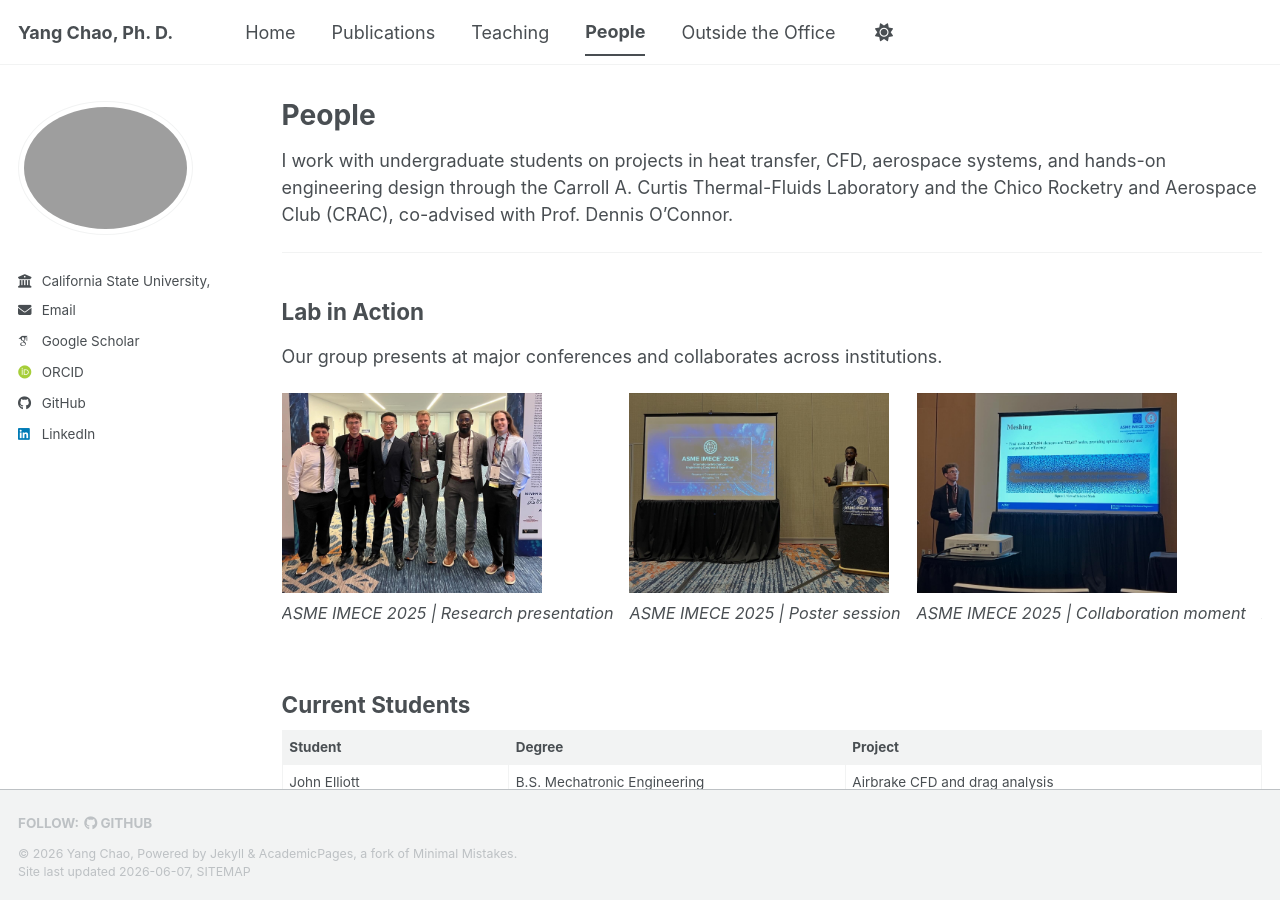
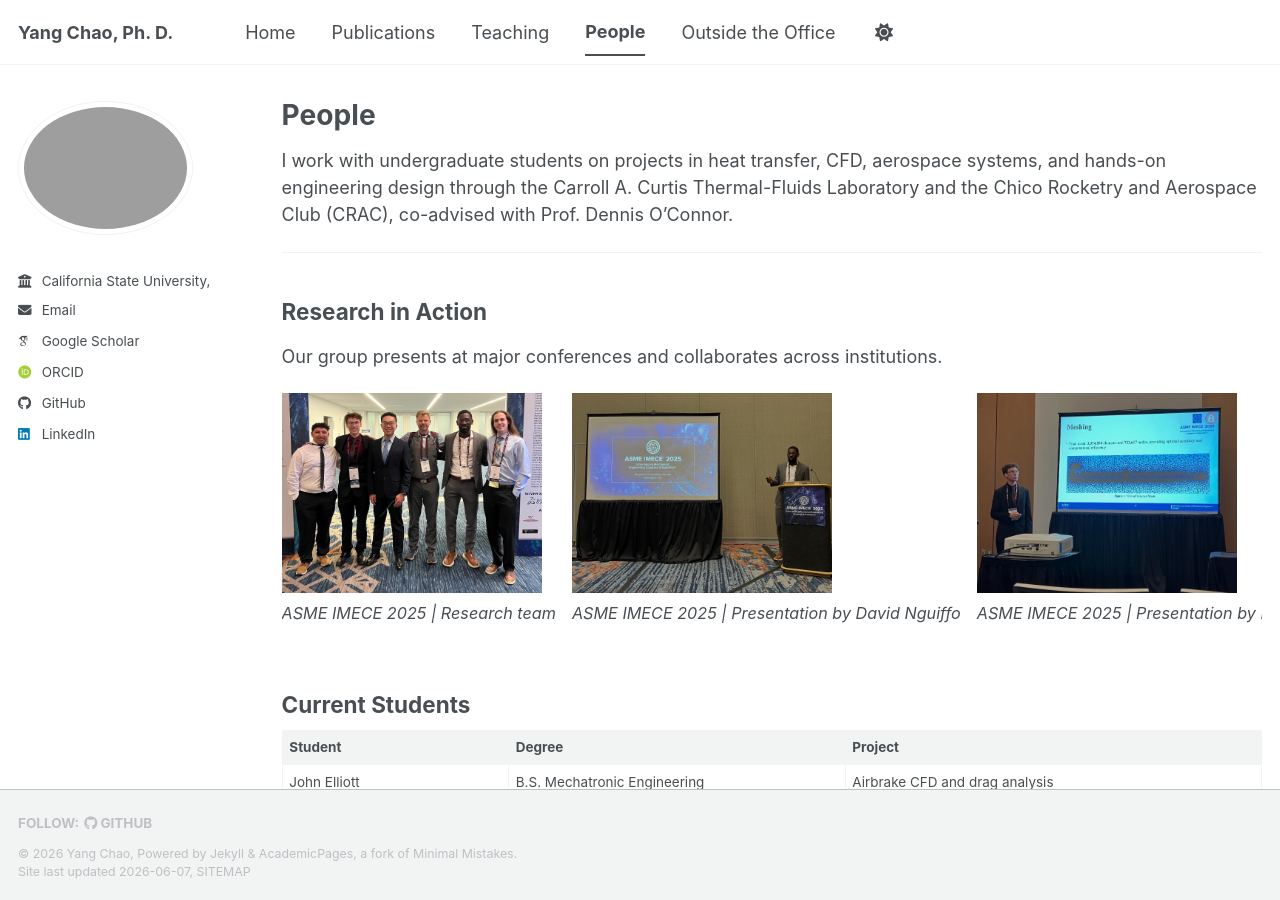
Before and after one commit to cycynyny/cycynyny.github.io, a Jekyll site: the page built from _pages/people.md, in a window 1280 px wide and 900 px high. Built offline with Jekyll 4.4.1, drawn with Linux system fonts in a browser that asks for light colours; some web fonts are replaced; a script bundle is joined from its source files by our own code; library files that are not in the unit come from our copies; grey boxes are pictures that could not be loaded.

Commit message:
Update people.md

```diff
--- a/_pages/people.md
+++ b/_pages/people.md
@@ -9,24 +9,24 @@ I work with undergraduate students on projects in heat transfer, CFD, aerospace
 
 ---
 
-## Lab in Action
+## Research in Action
 
 Our group presents at major conferences and collaborates across institutions.
 
 <div style="display: flex; overflow-x: auto; gap: 16px; margin: 20px 0;">
   <div style="flex-shrink: 0;">
     <img src="/images/conferences/2025IMECE-1.JPG" alt="ASME IMECE 2025" style="width: 260px; height: 200px; object-fit: cover;">
-    <p style="font-size: 0.9em; margin-top: 8px;"><em>ASME IMECE 2025 | Research presentation</em></p>
+    <p style="font-size: 0.9em; margin-top: 8px;"><em>ASME IMECE 2025 | Research team</em></p>
   </div>
 
   <div style="flex-shrink: 0;">
     <img src="/images/conferences/2025IMECE-2.JPG" alt="ASME IMECE 2025" style="width: 260px; height: 200px; object-fit: cover;">
-    <p style="font-size: 0.9em; margin-top: 8px;"><em>ASME IMECE 2025 | Poster session</em></p>
+    <p style="font-size: 0.9em; margin-top: 8px;"><em>ASME IMECE 2025 | Presentation by David Nguiffo</em></p>
   </div>
 
   <div style="flex-shrink: 0;">
     <img src="/images/conferences/2025IMECE-3.JPG" alt="ASME IMECE 2025" style="width: 260px; height: 200px; object-fit: cover;">
-    <p style="font-size: 0.9em; margin-top: 8px;"><em>ASME IMECE 2025 | Collaboration moment</em></p>
+    <p style="font-size: 0.9em; margin-top: 8px;"><em>ASME IMECE 2025 | Presentation by Enrique Borgzinner</em></p>
   </div>
 
   <div style="flex-shrink: 0;">
```
